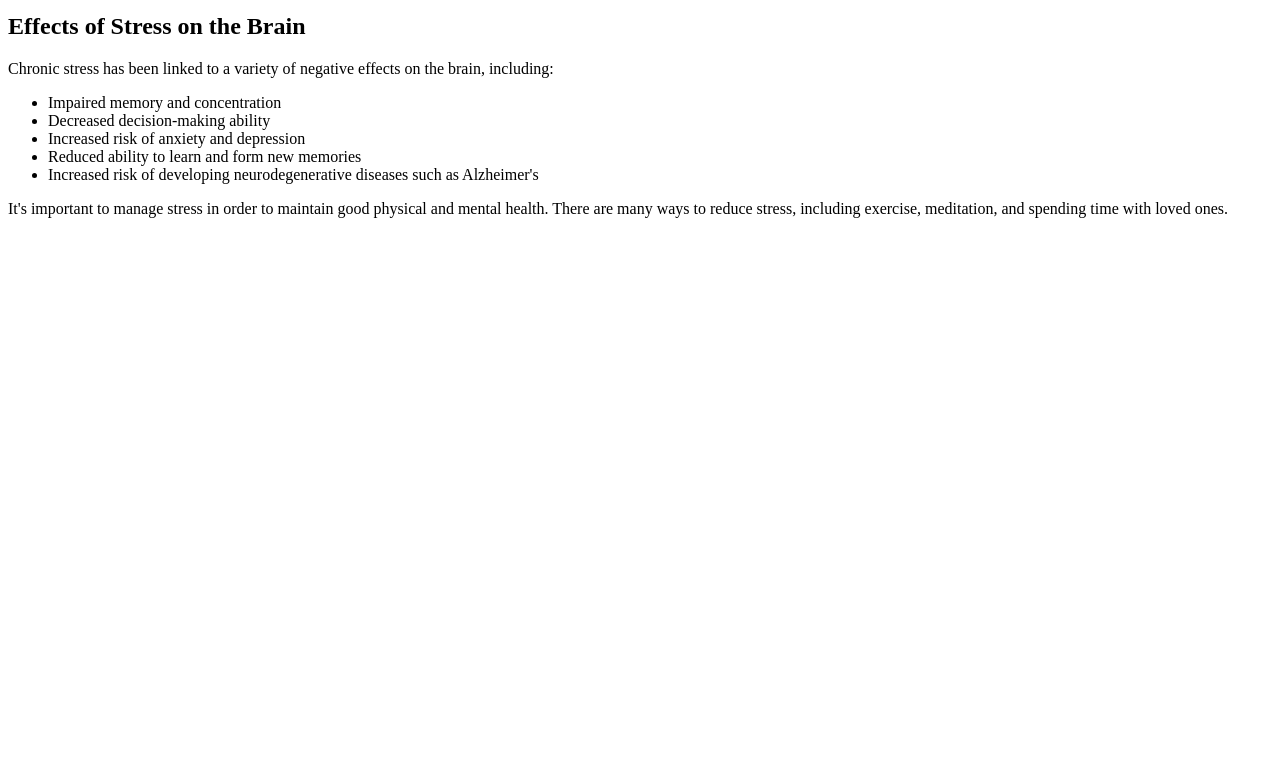
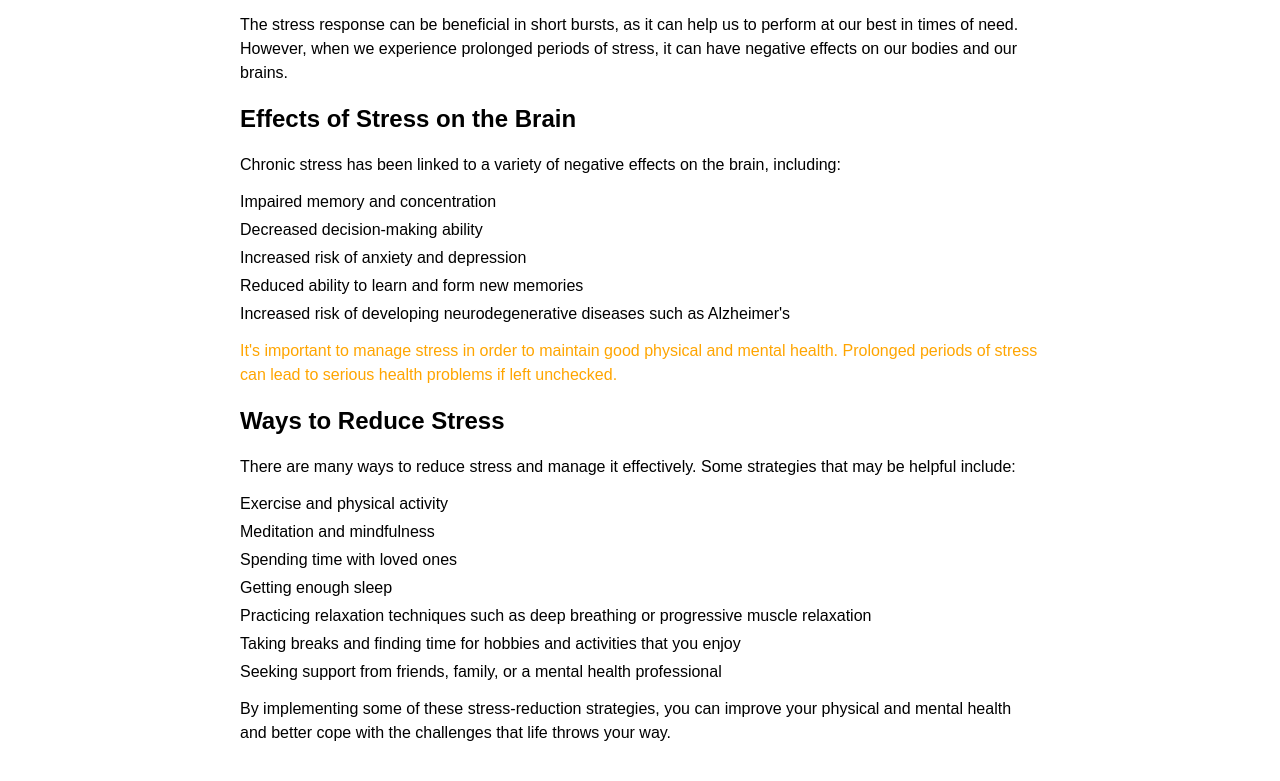
Before and after one commit to allfax/effects-of-stress, a plain HTML site: page index.html in a window 1280 px wide. Shown: the part 175-956 px from the top of the page. Before the commit the page ends 800 px from the top, so only its background shows below. Drawn offline with Linux system fonts and the light colour scheme.

Commit message:
Update index.html

```diff
--- a/index.html
+++ b/index.html
@@ -2,9 +2,45 @@
 <html>
   <head>
     <title>Understanding Stress and the Brain</title>
+    <style>
+      /* Add some styling to make the page look nicer */
+      body {
+        font-family: sans-serif;
+        max-width: 800px;
+        margin: 0 auto;
+        padding: 20px;
+      }
+      h1 {
+        color: #333;
+      }
+      p {
+        line-height: 1.5;
+      }
+      ul {
+        list-style: none;
+        margin: 0;
+        padding: 0;
+      }
+      h1 {
+        color: #333;
+      }
+      p {
+        line-height: 1.5;
+      }
+      ul {
+        list-style: none;
+        margin: 0;
+        padding: 0;
+      }
+      li {
+        margin-bottom: 10px;
+      }
+      .warning {
+        color: #ffa500;
+      }
+    </style>
   </head>
-  <body>
-    <h1>Understanding Stress and the Brain</h1>
+  <h1>Understanding Stress and the Brain</h1>
     <p>When we experience stress, our bodies go through a series of changes that are designed to help us respond to the perceived threat or challenge. This is known as the "stress response," and it is triggered by the release of hormones such as cortisol and adrenaline.</p>
     <p>The stress response can be beneficial in short bursts, as it can help us to perform at our best in times of need. However, when we experience prolonged periods of stress, it can have negative effects on our bodies and our brains.</p>
     <h2>Effects of Stress on the Brain</h2>
@@ -16,6 +52,17 @@
       <li>Reduced ability to learn and form new memories</li>
       <li>Increased risk of developing neurodegenerative diseases such as Alzheimer's</li>
     </ul>
-    <p>It's important to manage stress in order to maintain good physical and mental health. There are many ways to reduce stress, including exercise, meditation, and spending time with loved ones.</p>
+    <p class="warning">It's important to manage stress in order to maintain good physical and mental health. Prolonged periods of stress can lead to serious health problems if left unchecked.</p>
+    <h2>Ways to Reduce Stress</h2>
+    <p>There are many ways to reduce stress and manage it effectively. Some strategies that may be helpful include:</p>
+    <ul>
+      <li>Exercise and physical activity</li>
+      <li>Meditation and mindfulness</li>
+      <li>Spending time with loved ones</li>
+      <li>Getting enough sleep</li>
+      <li>Practicing relaxation techniques such as deep breathing or progressive muscle relaxation</li>
+      <li>Taking breaks and finding time for hobbies and activities that you enjoy</li>
+      <li>Seeking support from friends, family, or a mental health professional</li></ul>
+    <p>By implementing some of these stress-reduction strategies, you can improve your physical and mental health and better cope with the challenges that life throws your way.</p>
   </body>
 </html>
```
